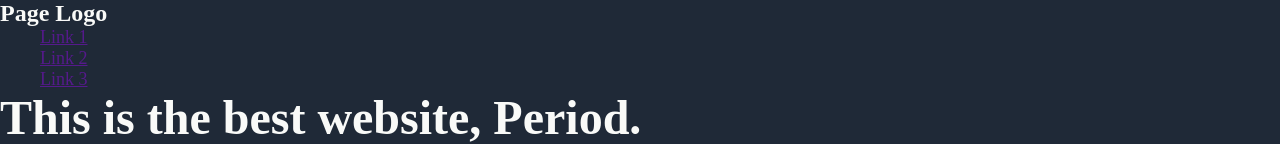
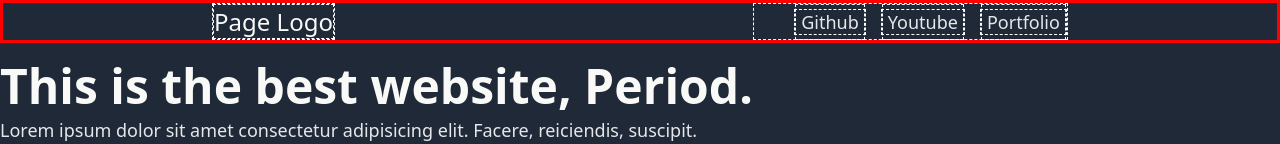
Before and after one commit to IzacEspinoza/Responsive-landing-page, a plain HTML site: page index.html in a window 1280 px wide. Shown: the top 144 px of the page. Drawn offline with Linux system fonts and the light colour scheme.

Commit message:
Styled up the Top nav bar, added Roboto font to project

```diff
--- a/index.html
+++ b/index.html
@@ -12,13 +12,13 @@
     <section id="header">
       <nav id="top-nav">
         <div class="logo">
-          <h4>Page Logo</h4>
+          <p>Page Logo</p>
         </div>
 
         <ul class="links">
-          <li><a href="">Link 1</a></li>
-          <li><a href="">Link 2</a></li>
-          <li><a href="">Link 3</a></li>
+          <li><a href="">Github</a></li>
+          <li><a href="">Youtube</a></li>
+          <li><a href="">Portfolio</a></li>
         </ul>
       </nav>
       <div class="header-content">
--- a/style.css
+++ b/style.css
@@ -1,6 +1,9 @@
 *{
     /* padding: 0; */
     margin: 0;
+}
+body{
+    font-family: system-ui, -apple-system, BlinkMacSystemFont, 'Segoe UI', Roboto, Oxygen, Ubuntu, Cantarell, 'Open Sans', 'Helvetica Neue', sans-serif;
 }
 /*Header section styles*/
 #header{
@@ -13,15 +16,32 @@
     color: #F9FAF8;
 }
 /*Nav bar styles*/
+#top-nav *{
+    border: 1px dashed white;/*just to help design*/
+}
 #top-nav{
-
+    border: 3px solid red;/*design*/
+    display: flex;
+    justify-content: space-around;
+    margin-bottom: 10px;
+}
+.logo{
+    display: flex;
+    font-size: 24px;
+    color: #F9FAF8;
+    align-items: center;
+    /* padding: 5px; */
 }
 #top-nav .links{
     list-style-type: none;
+    display: flex;
+    align-items: center;
+    gap: 15px;
 }
-.logo{
-    font-size: 24px;
-    color: #F9FAF8;
+#top-nav .links a{
+    color:#E5E7EB;
+    text-decoration: none;
+    padding: 5px;
 }
 /*Quote section styles*/
 #quote{
```
